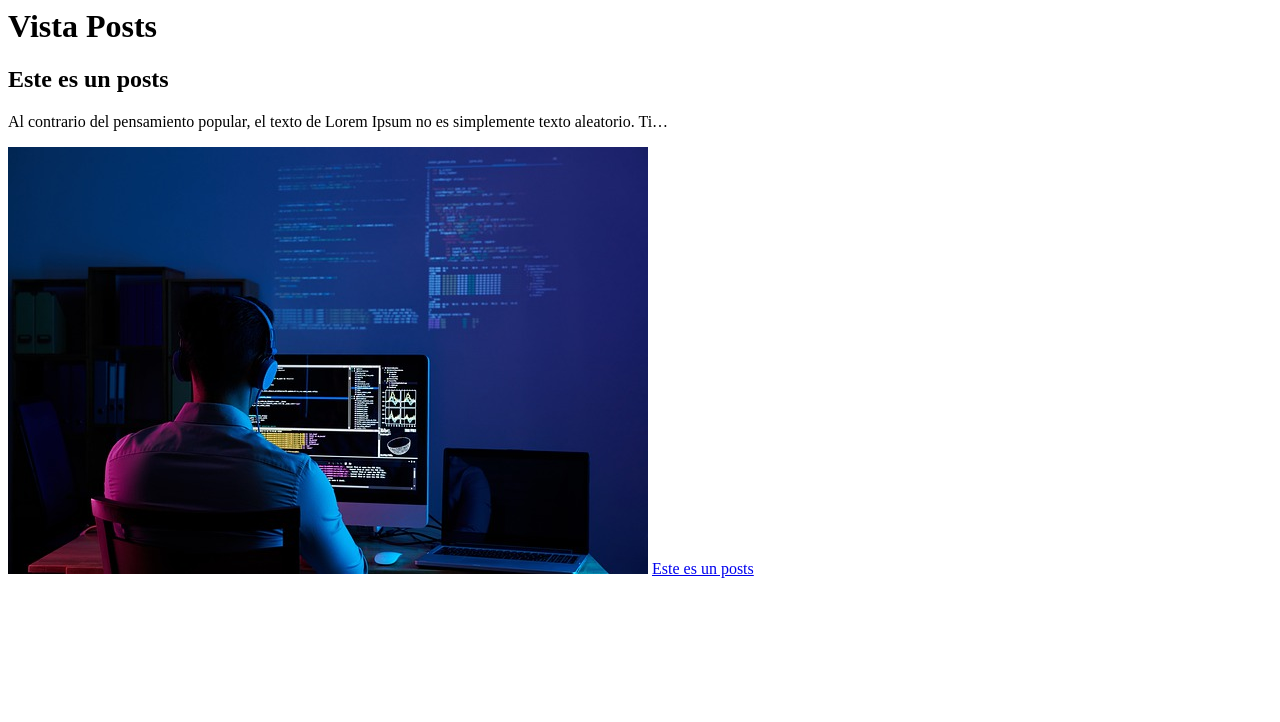
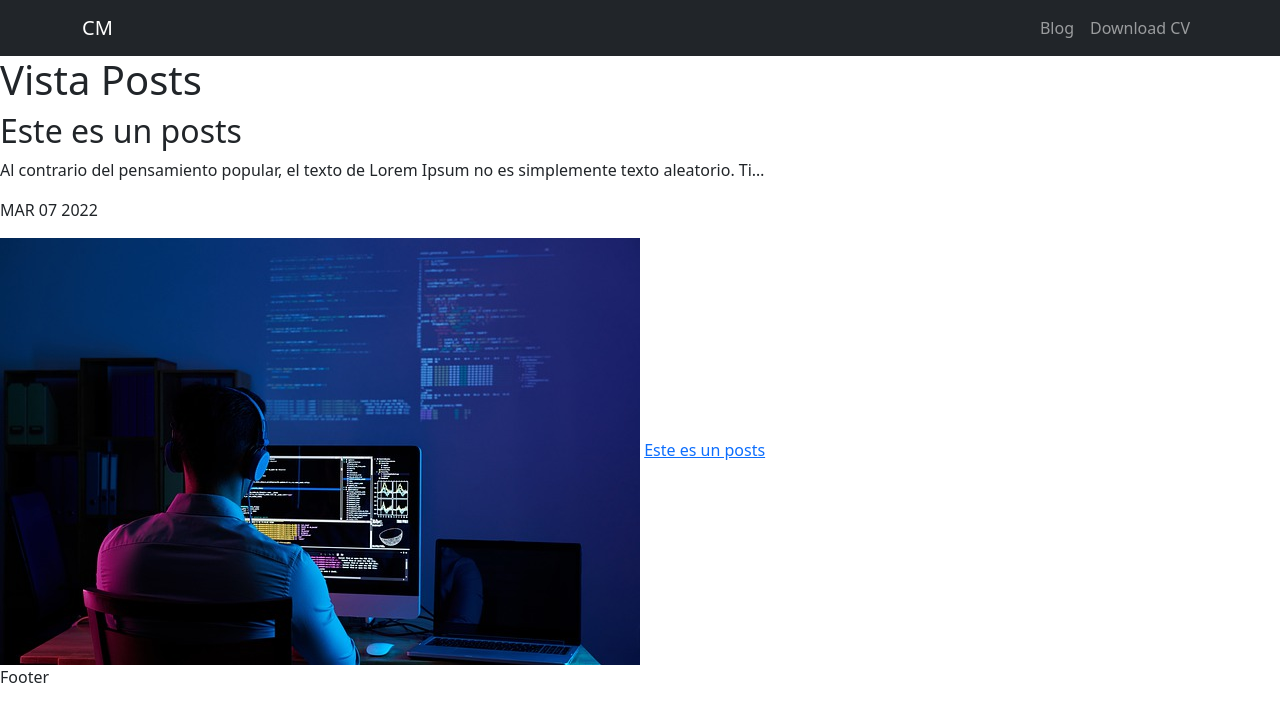
Before and after one commit to Desarrollo13/porfolio_django, a Django app: page /blog/ in a window 1280 px wide. Shown: the top 722 px of the page. Run offline with Django 4.2, Linux system fonts and the light colour scheme; data comes from the database, SQL or seed files in the repository; parts of the project's set-up code (start-up, migrations or seed data) failed here and were passed over.

Commit message:
Se creo el template layout y navbar

```diff
--- a/blog/templates/post_detail.html
+++ b/blog/templates/post_detail.html
@@ -1,5 +1,9 @@
+{% extends 'layout.html' %}
+{% block content %}
+
 <h1>detalle</h1>
 <h2>{{post.title}}</h2>
 <h3>{{post.date}}</h3>
-<p>{{post.description}}</p>
+<p>{{post.description|safe}}</p>
 <img src="{{post.image.url}}" alt="">
+{% endblock %}
--- a/blog/templates/posts.html
+++ b/blog/templates/posts.html
@@ -1,7 +1,11 @@
+{% extends 'layout.html' %}
+{% block content %}
 <h1>Vista Posts</h1>
 {% for post in posts %}
 <h2>{{post.title}}</h2>
 <p>{{post.description | truncatechars:100}}</p>
+<p>{{post.date|date:'M d Y'| upper}}</p>
 <img src="{{post.image.url}}" alt="{{post.title}}">
 <a href="{% url 'blog:post_detail' post.id %}">{{post.title}}</a>
 {%endfor%}
+{% endblock %}
--- /dev/null
+++ b/portafolio/templates/layout.html
@@ -0,0 +1,18 @@
+<!DOCTYPE html>
+<html lang="en">
+<head>
+ <meta charset="UTF-8">
+ <meta http-equiv="X-UA-Compatible" content="IE=edge">
+ <meta name="viewport" content="width=device-width, initial-scale=1.0">
+ <title>Django Porfolio</title>
+ <link href="https://cdn.jsdelivr.net/npm/bootstrap@5.1.3/dist/css/bootstrap.min.css" rel="stylesheet" integrity="sha384-1BmE4kWBq78iYhFldvKuhfTAU6auU8tT94WrHftjDbrCEXSU1oBoqyl2QvZ6jIW3" crossorigin="anonymous">
+</head>
+<body>
+
+ {% include 'partials/navbar.html' %}
+ {% block content %}
+ {% endblock %}
+ <footer>Footer</footer>
+
+</body>
+</html>
--- /dev/null
+++ b/portafolio/templates/partials/navbar.html
@@ -0,0 +1,21 @@
+<nav class="navbar navbar-expand-lg navbar-dark bg-dark">
+ <div class="container">
+   <a class="navbar-brand" href="#">CM</a>
+   <button class="navbar-toggler" type="button" data-bs-toggle="collapse" data-bs-target="#navbarNav" aria-controls="navbarNav" aria-expanded="false" aria-label="Toggle navigation">
+     <span class="navbar-toggler-icon"></span>
+   </button>
+   <div class="collapse navbar-collapse" id="navbarNav">
+     <ul class="navbar-nav ms-auto">
+
+       <li class="nav-item">
+         <a class="nav-link" href="#">Blog</a>
+       </li>
+       <li class="nav-item">
+         <a class="nav-link" href="#">Download CV</a>
+       </li>
+
+     </ul>
+   </div>
+ </div>
+</nav>
+<!-- LLegue hasta 1:22 -->
```
Also changed, not shown: portafolio/templates/home.html (+6 -1 lines).
